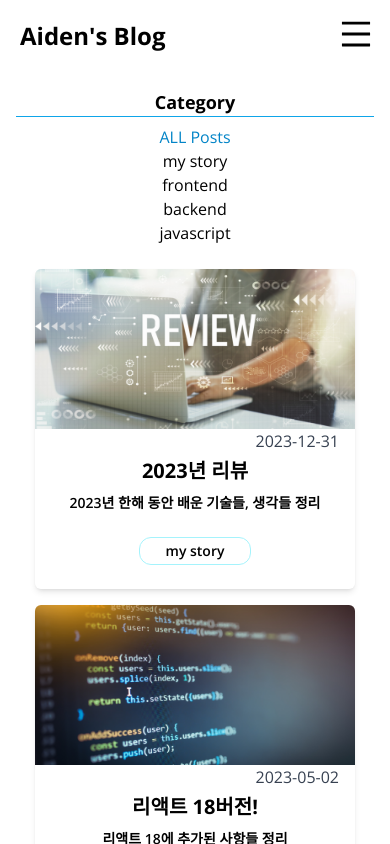
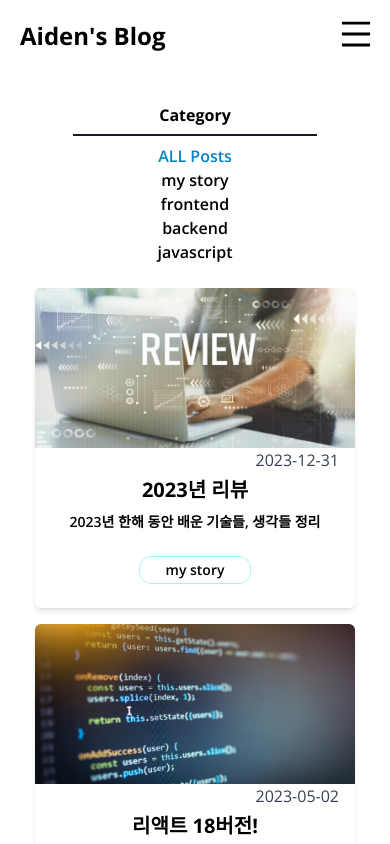
Before and after one commit to brain1401/test-my-blog-project, a Next.js app: page /posts in a window 390 px wide. Built offline with nearby package versions, Linux system fonts and the light colour scheme.

Commit message:
Categories 반응형 디자인 개선

```diff
--- a/src/components/Categories.tsx
+++ b/src/components/Categories.tsx
@@ -7,14 +7,13 @@ type Props = {
 export default function Categories({ categories, selected, onClick }: Props) {
   return (
     <section className="p-4 text-center">
-      <h2 className="mb-2 border-b border-sky-500 text-lg font-bold">
-        {" "}
+      <h2 className=" m-2 flex h-10 items-center justify-center border-b-2 border-[#161b22] font-bold 2xl:mb-2 2xl:w-28 2xl:border-b-2 2xl:border-[#161b22] 2xl:pb-1 2xl:text-lg 2xl:font-semibold">
         Category
       </h2>
       <ul>
         {categories.map((category) => (
           <li
-            className={`cursor-pointer hover:text-sky-500 ${
+            className={`cursor-pointer font-semibold hover:text-sky-500 ${
               category === selected && "text-sky-600"
             }`}
             key={category}
--- a/src/components/FilterablePosts.tsx
+++ b/src/components/FilterablePosts.tsx
@@ -21,7 +21,7 @@ export default function FilterablePosts({ posts, categories }: Props) {
       : posts.filter((post) => post.category === selected);
 
   return (
-    <section className="flex flex-col-reverse 2xl:flex 2xl:flex-row 2xl:w-full">
+    <section className="flex flex-col-reverse mx-auto w-9/12 2xl:flex 2xl:flex-row 2xl:w-full">
       <PostGrid posts={filtered} />
       <Categories categories={[ALL_POSTS, ...categories]} selected={selected} onClick={(selected) => setSelected(selected)}/>
     </section>
```
